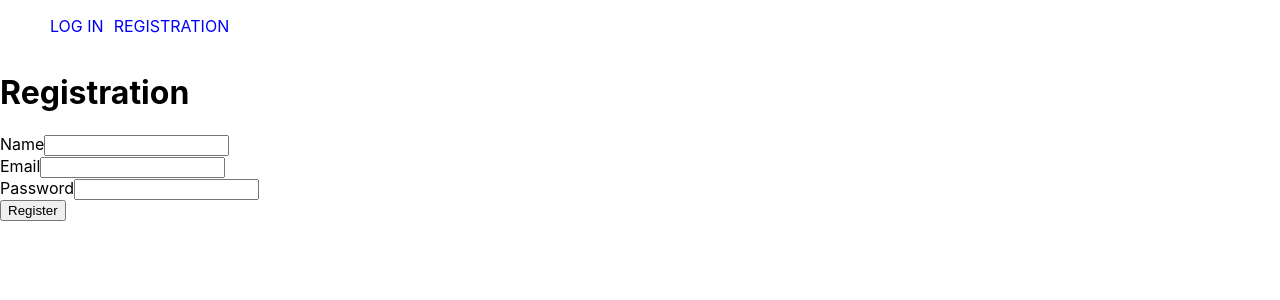
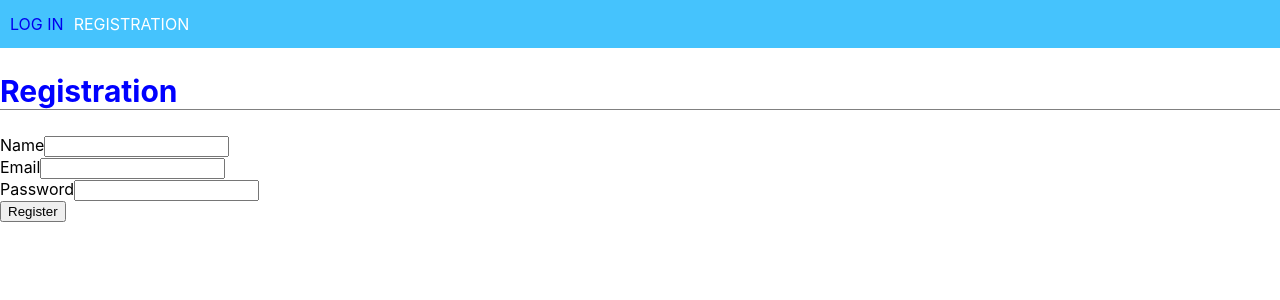
Before and after one commit to RZFalcore/goit-react-hw-08-phonebook, a React (Create React App) app: page /registration in a window 1280 px wide. Shown: the top 300 px of the page. Built offline with nearby package versions, Linux system fonts and the light colour scheme.

Commit message:
messed with some styles

```diff
--- a/src/Components/App/App.js
+++ b/src/Components/App/App.js
@@ -1,5 +1,5 @@
 import React, { Component, Suspense } from "react";
-import { Switch } from "react-router-dom";
+import { Redirect, Switch } from "react-router-dom";
 import { connect } from "react-redux";
 
 import Header from "../Header/Header";
@@ -27,6 +27,7 @@ class App extends Component {
                 <PublicRoute key={route.label} {...route} />
               )
             )}
+            <Redirect to="/contacts" />
           </Switch>
         </Suspense>
       </>
--- a/src/Components/Header/Header.js
+++ b/src/Components/Header/Header.js
@@ -6,9 +6,10 @@ import { authSelectors } from "../../redux/auth";
 import styles from "./Header.module.css";
 
 const Header = ({ isDataLoaded, isAuthenticated }) => (
-  <div style={{ display: "flex", justifyContent: "space-between" }}>
-    <ul>
+  <div className={styles.wrap}>
+    <ul className={styles.list}>
       {isAuthenticated ? (
+        <li className={styles.listItem}>
           <NavLink
             to="/contacts"
             className={styles.link}
@@ -16,8 +17,10 @@ const Header = ({ isDataLoaded, isAuthenticated }) => (
           >
             Contacts
           </NavLink>
+        </li>
       ) : (
         <>
+          <li className={styles.listItem}>
             <NavLink
               to="/login"
               className={styles.link}
@@ -25,6 +28,8 @@ const Header = ({ isDataLoaded, isAuthenticated }) => (
             >
               Log In
             </NavLink>
+          </li>
+          <li className={styles.listItem}>
             <NavLink
               to="/registration"
               className={styles.link}
@@ -32,6 +37,7 @@ const Header = ({ isDataLoaded, isAuthenticated }) => (
             >
               Registration
             </NavLink>
+          </li>
         </>
       )}
     </ul>
--- a/src/Components/Header/Header.module.css
+++ b/src/Components/Header/Header.module.css
@@ -1,14 +1,36 @@
+.wrap {
+    display: flex;
+    justify-content: space-between;
+    background-color: rgb(69, 195, 253);
+}
+
+.list {
+    padding: 0px;
+    margin: 0px;
+    height: 48px;
+    display: flex;
+    align-items: center;
+    justify-content: center;
+    list-style: none;
+}
+
+.listItem {
+    padding: 0px;
+    margin: 0px;
+}
+
 .link {
     text-transform: uppercase;
     text-decoration: none;
     margin-left: 10px;
 }
 
-.link:hover,
+.listItem:hover,
 :focus {
-    color: blueviolet;
+    color: white;
+
 }
 
 .activeLink {
-    color: blue
+    color: white;
 }
--- a/src/Components/UserMenu/UserMenu.js
+++ b/src/Components/UserMenu/UserMenu.js
@@ -1,12 +1,14 @@
 import React from "react";
 import { connect } from "react-redux";
 import { authSelectors, authOperations } from "../../redux/auth";
+import styles from "./UserMenu.module.css";
 
 const UserMenu = ({ name, onLogout }) => (
-  <div style={{ display: "flex" }}>
-    <img src="" alt="" />
-    <p>{name}</p>
-    <button onClick={onLogout}>Log Out</button>
+  <div className={styles.wrap}>
+    <p className={styles.userName}>{name}</p>
+    <button className={styles.logOutBtn} onClick={onLogout}>
+      Log Out
+    </button>
   </div>
 );
 
--- /dev/null
+++ b/src/Components/UserMenu/UserMenu.module.css
@@ -0,0 +1,35 @@
+.wrap {
+    display: flex;
+    justify-content: center;
+    align-items: center;
+    margin: 0px;
+    padding: 0px;
+}
+
+.userName {
+    padding: 0px;
+    margin: 0px 10px;
+    text-align: center;
+    color: white;
+    font-size: 16px;
+    font-weight: 600;
+}
+
+.logOutBtn {
+    padding: 0 10px;
+    border: 0px;
+    height: 100%;
+    background-color: darkblue;
+    border-top-left-radius: 6px;
+    border-bottom-left-radius: 6px;
+    text-transform: uppercase;
+    font-size: 14px;
+    font-weight: 500;
+    color: white;
+}
+
+.logOutBtn:hover,
+:active {
+    background-color: rgb(56, 59, 241);
+    color: white;
+}
--- a/src/Pages/ContactsPage/ContactsPage.js
+++ b/src/Pages/ContactsPage/ContactsPage.js
@@ -7,7 +7,6 @@ import Title from "../../Components/Title/Title";
 import AddForm from "../../Components/AddForm/AddForm";
 import { contactsOperations } from "../../redux/contacts";
 import { authSelectors } from "../../redux/auth/";
-import styles from "./ContactsPage.module.css";
 
 class HomePage extends Component {
   static propTypes = {
@@ -26,7 +25,7 @@ class HomePage extends Component {
   render() {
     const { animate } = this.state;
     return (
-      <div className={styles.container}>
+      <>
         <Title text="Phonebook">
           <AddForm />
         </Title>
@@ -34,7 +33,7 @@ class HomePage extends Component {
           <Filter />
           <Contacts animate={animate} />
         </Title>
-      </div>
+      </>
     );
   }
 }
--- a/src/Pages/ContactsPage/ContactsPage.module.css
+++ /dev/null
@@ -1,5 +0,0 @@
-.container {
-    margin: 0 auto;
-    padding: 0px;
-    width: 80%;
-}
--- a/src/Pages/LoginPage/LoginPage.js
+++ b/src/Pages/LoginPage/LoginPage.js
@@ -1,6 +1,7 @@
 import React, { Component } from "react";
 import { connect } from "react-redux";
 import { authOperations, authSelectors } from "../../redux/auth";
+import Title from "../../Components/Title/Title";
 
 class LoginPage extends Component {
   state = { email: "", password: "" };
@@ -31,7 +32,7 @@ class LoginPage extends Component {
     const { email, password } = this.state;
     return (
       <>
-        <h1>Log in</h1>
+        <Title text="Log in">
           <form
             onSubmit={this.handleSubmit}
             style={{
@@ -62,6 +63,7 @@ class LoginPage extends Component {
             </label>
             <button type="submit">Log In</button>
           </form>
+        </Title>
       </>
     );
   }
@@ -71,7 +73,6 @@ const mapStateToProps = (state, ownProps) => ({
   isAuthenticated: authSelectors.userAuthenticatedSelector(state),
 });
 
-
 const mapDispatchToProps = {
   loginReq: authOperations.login,
 };
--- a/src/Pages/RegistrationPage/RegistationPage.js
+++ b/src/Pages/RegistrationPage/RegistationPage.js
@@ -1,6 +1,7 @@
 import React, { Component } from "react";
 import { connect } from "react-redux";
 import { authOperations, authSelectors } from "../../redux/auth";
+import Title from "../../Components/Title/Title";
 class RegistationPage extends Component {
   state = { name: "", email: "", password: "" };
 
@@ -30,7 +31,7 @@ class RegistationPage extends Component {
     const { name, email, password } = this.state;
     return (
       <>
-        <h1>Registration</h1>
+        <Title text="Registration">
           <form
             onSubmit={this.handleSubmit}
             style={{
@@ -70,6 +71,7 @@ class RegistationPage extends Component {
             </label>
             <button type="submit">Register</button>
           </form>
+        </Title>
       </>
     );
   }
@@ -78,7 +80,6 @@ const mapStateToProps = (state, ownProps) => ({
   isAuthenticated: authSelectors.userAuthenticatedSelector(state),
 });
 
-
 const mapDispatchToProps = {
   onRegistration: authOperations.registration,
 };
```
Also changed, not shown: 1 other file (tests, documents, lock files or other folders). Lines whose indentation alone changed are shown as unchanged.
